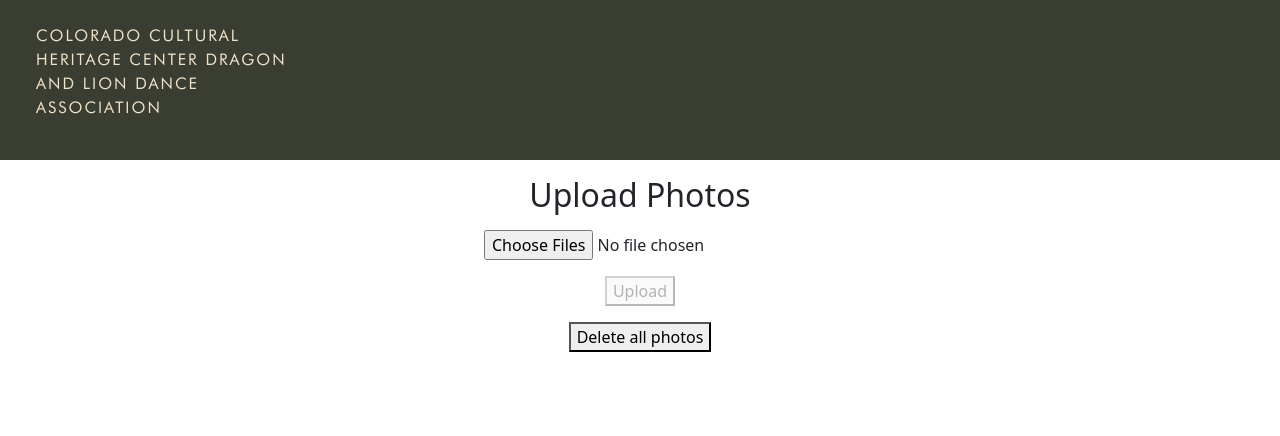
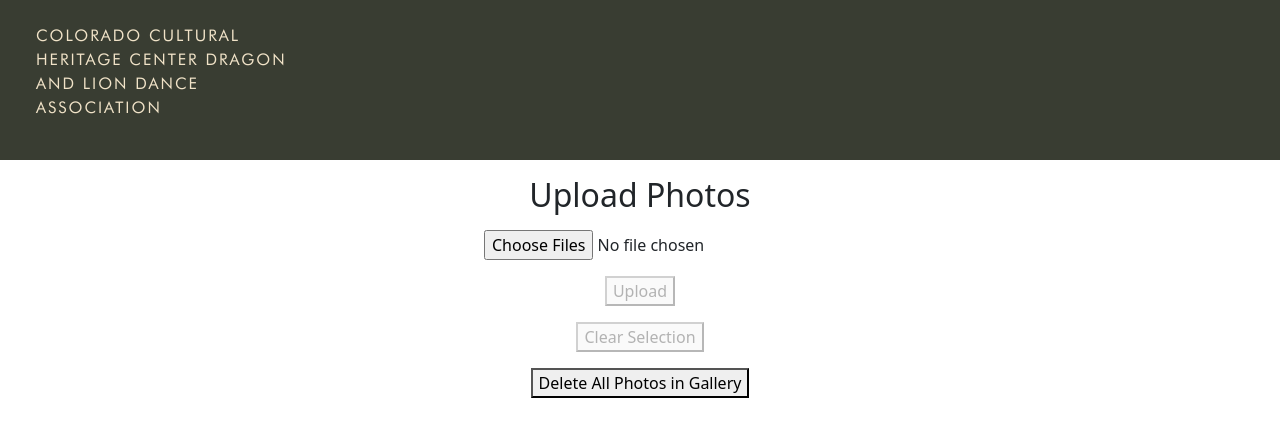
Before and after one commit to cachcliondance/cachphotouploader, a React (Vite) app: page / in a window 1280 px wide. Shown: the top 436 px of the page. Built offline with nearby package versions, Linux system fonts and the light colour scheme.

Commit message:
added clear selection

```diff
--- a/src/components/FileUploader.tsx
+++ b/src/components/FileUploader.tsx
@@ -2,24 +2,22 @@
 import '../styles.css';
 
 const FileUploader = () => {
-  const [files, setFiles] = useState<File[]>([]); // State to store multiple files
-  const [previewUrls, setPreviewUrls] = useState<string[]>([]); // State for image previews
+  const [files, setFiles] = useState<File[]>([]);
+  const [previewUrls, setPreviewUrls] = useState<string[]>([]);
   const [message, setMessage] = useState<string | null>(null);
 
   // Handle file selection
   const handleFileChange = (e: React.ChangeEvent<HTMLInputElement>) => {
     if (e.target.files && e.target.files.length > 0) {
-      const selectedFiles = Array.from(e.target.files); // Convert FileList to array
-      setFiles(selectedFiles); // Store files
+      const selectedFiles = Array.from(e.target.files);
+      setFiles(selectedFiles);
 
-      // Generate preview URLs for images
       const urls = selectedFiles.map((file) => URL.createObjectURL(file));
-      setPreviewUrls(urls); // Store temporary URLs
-      setMessage(null); // Clear any previous messages
+      setPreviewUrls(urls);
+      setMessage(null);
     }
   };
 
-  // Handle upload
   const handleUpload = async () => {
     if (files.length === 0) {
       setMessage("Please select files before uploading.");
@@ -28,7 +26,6 @@
 
     const formData = new FormData();
 
-    // Append each file to the FormData
     files.forEach((file) => {
       formData.append(`photos`, file);
     });
@@ -51,7 +48,11 @@
     }
   };
 
-  // Handle delete
+  const clearSelection = () => {
+    setFiles([]); // Clear files
+    setPreviewUrls([]); // Clear previews
+  }
+
   const handleDelete = async () => {
     try {
       const response = await fetch("https://www.cachcliondragon.org/api/clear-uploads", {
@@ -77,7 +78,6 @@
     <div className='upload-container'>
       <h2 className='my-3'>Upload Photos</h2>
 
-
       <input
         className='mb-3'
         type="file"
@@ -89,8 +89,11 @@
       <button className='mb-3' onClick={handleUpload} disabled={files.length === 0}>
         Upload
       </button>
+      <button className='mb-3' onClick={clearSelection} disabled={files.length === 0}>
+        Clear Selection
+      </button>
       <button onClick={handleDelete}>
-        Delete all photos
+        Delete All Photos in Gallery
       </button>
 
       {message && <p>{message}</p>}
```
